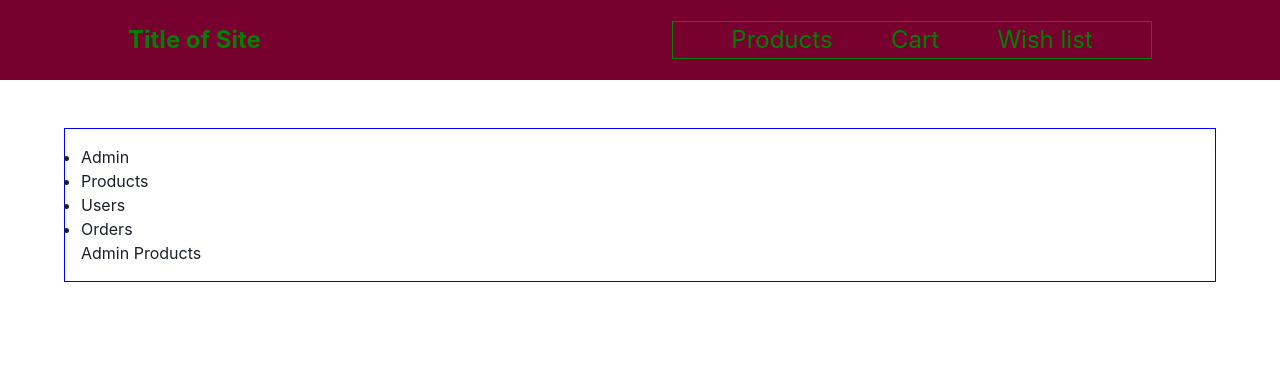
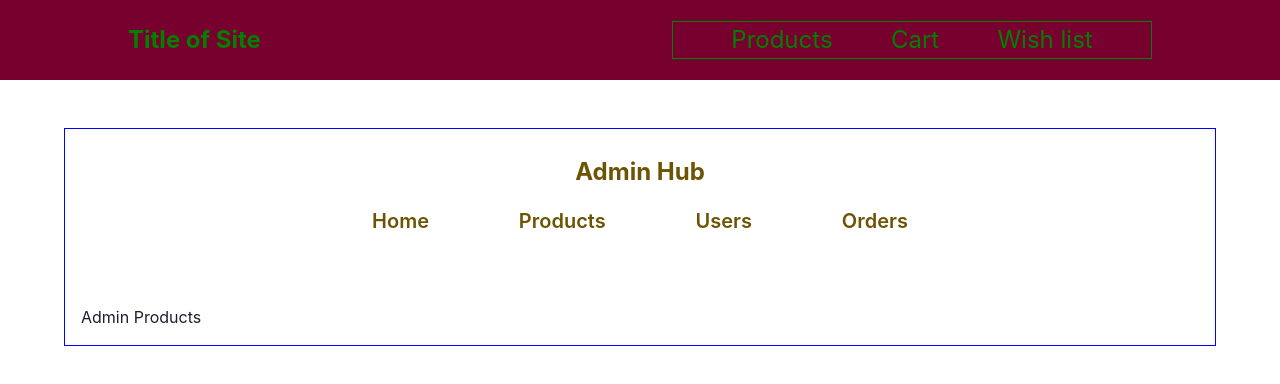
Before and after one commit to fishenchips/web-shop-examination, a Next.js app: page /admin/products in a window 1280 px wide. Shown: the top 384 px of the page. Built offline with nearby package versions, Linux system fonts and the light colour scheme.

Commit message:
initial styling for admin navigation

```diff
--- /dev/null
+++ b/components/layout/AdminNavigation.module.css
@@ -0,0 +1,31 @@
+.adminNav {
+  width: 100%;
+  height: 5rem;
+  display: flex;
+  flex-direction: column;
+  align-items: center;
+  justify-content: center;
+  margin-bottom: 5rem;
+  padding: 0 10%;
+}
+
+.adminNav h2 {
+  all: revert;
+  color: rgb(108, 84, 4);
+  margin-bottom: 1rem;
+}
+
+.adminNav ul {
+  display: flex;
+  justify-content: space-evenly;
+  margin: 0;
+  padding: 0;
+  list-style: none;
+  width: 80%;
+}
+
+.adminNav li {
+  font-size: 1.25rem;
+  font-weight: 600;
+  color: rgb(108, 84, 4);
+}
--- a/components/layout/AdminNavigation.tsx
+++ b/components/layout/AdminNavigation.tsx
@@ -1,11 +1,14 @@
 import Link from "next/link";
+
+import styled from "./AdminNavigation.module.css";
 
 export const AdminNavigation = () => {
   return (
-    <section>
+    <nav className={styled.adminNav}>
+      <h2>Admin Hub</h2>
       <ul>
         <li>
-          <Link href="/admin">Admin</Link>
+          <Link href="/admin">Home</Link>
         </li>
         <li>
           <Link href="/admin/products">Products</Link>
@@ -17,6 +20,6 @@ export const AdminNavigation = () => {
           <Link href="/admin/orders">Orders</Link>
         </li>
       </ul>
-    </section>
+    </nav>
   );
 };
```
